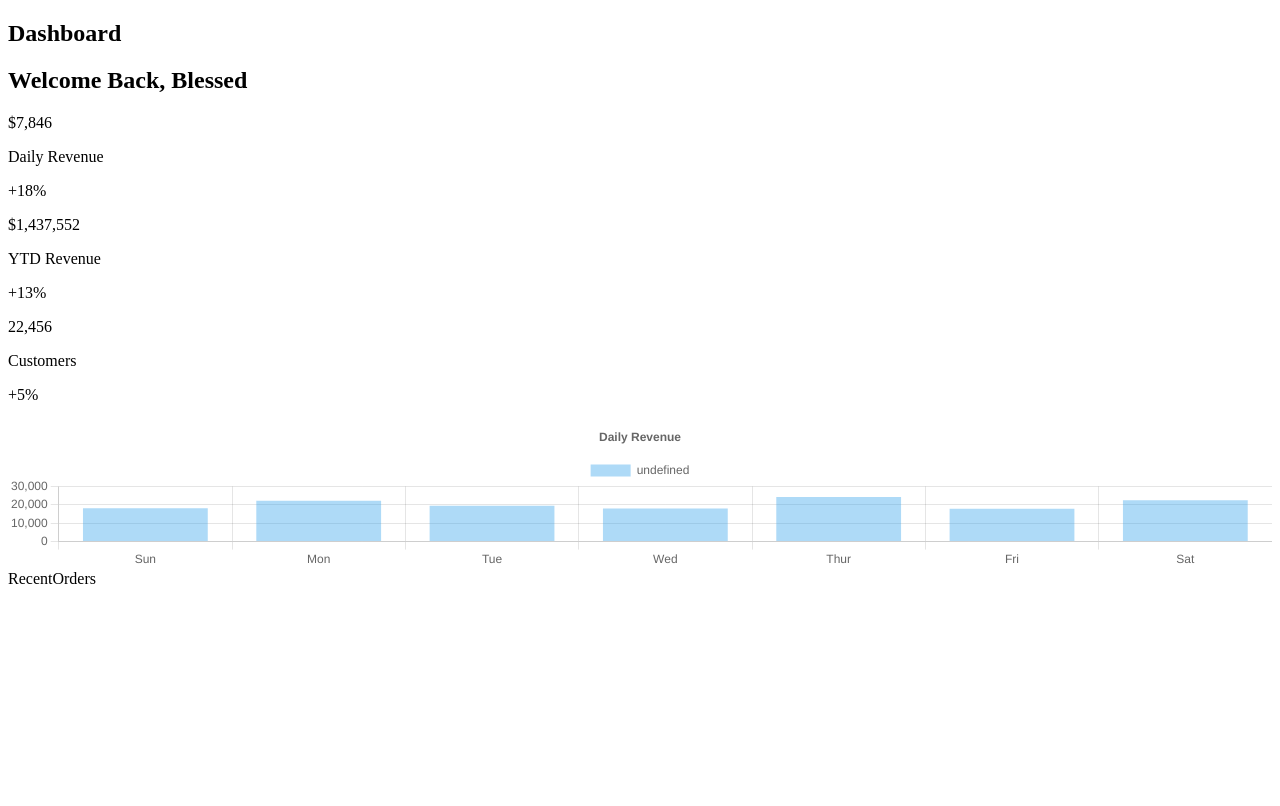
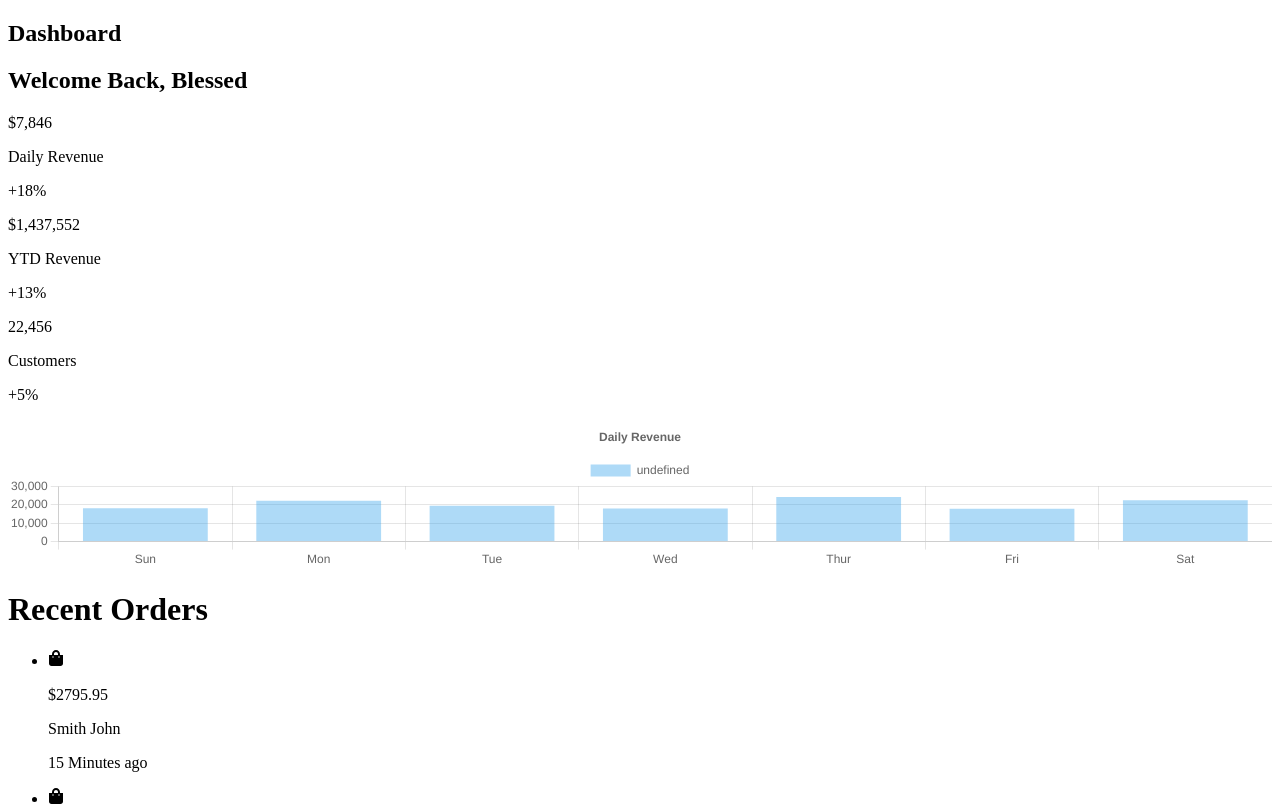
Before and after one commit to blessedmadukoma/nextjs-user-dashboard, a Next.js app: page / in a window 1280 px wide. Shown: the top 806 px of the page. Built offline with nearby package versions, Linux system fonts and the light colour scheme.

Commit message:
added recent orders from data.js

```diff
--- a/components/RecentOrders.jsx
+++ b/components/RecentOrders.jsx
@@ -1,9 +1,33 @@
-import React from 'react'
+import React from "react";
+import { data } from "@/data/data";
+import { FaShoppingBag } from "react-icons/fa";
 
 const RecentOrders = () => {
   return (
-    <div>RecentOrders</div>
-  )
-}
+    <div className="w-full col-span-1 relative lg:h-[70vh] h-[50vh] bg-white m-auto p-4 rounded-lg overflow-scroll">
+      {/* <h1 className="fixed">Recent Orders</h1> */}
+      <h1>Recent Orders</h1>
+      <ul>
+          {data.map((order, id) => (
+            <li
+              key={id}
+              className="bg-gray-50 hover:bg-gray-100 rounded-lg my-3 p-2 flex items-center cursor-pointer"
+            >
+              <div className="bg-purple-100 rounded-lg p-3">
+                <FaShoppingBag className="text-purple-800" />
+              </div>
+              <div className="pl-4">
+                <p className="text-gray-800 font-bold">${order.total}</p>
+                <p className="text-gray-400 text-sm">{order.name.last} {order.name.first}</p>
+              </div>
+              <p className="lg:flex md:hidden absolute right-6 text-sm">
+                {order.date}
+              </p>
+            </li>
+          ))}
+        </ul>
+    </div>
+  );
+};
 
-export default RecentOrders
+export default RecentOrders;
```
